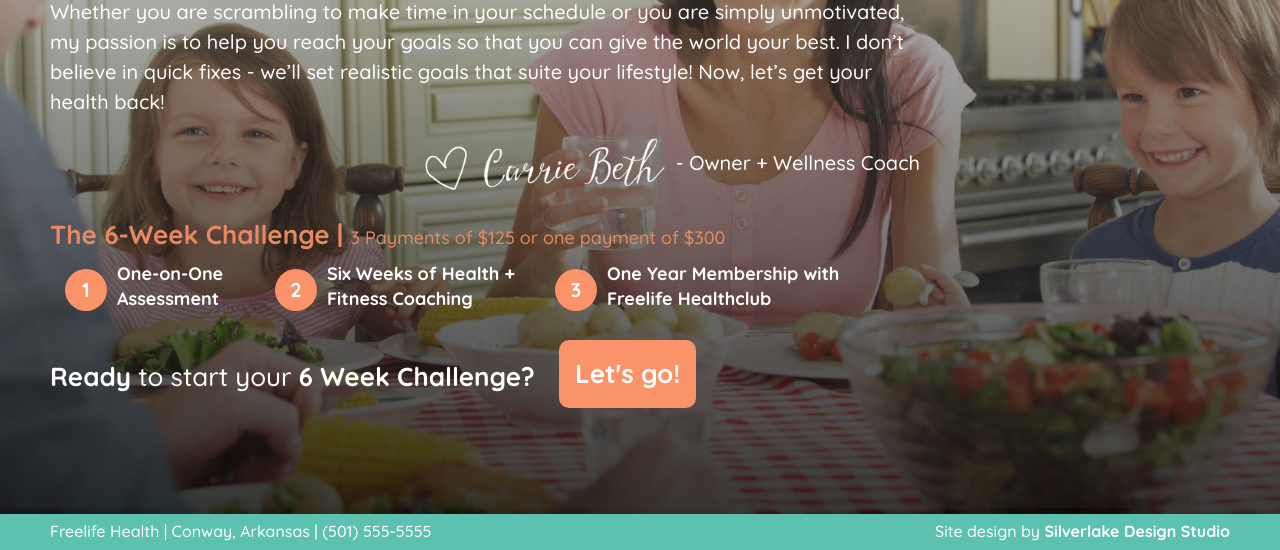
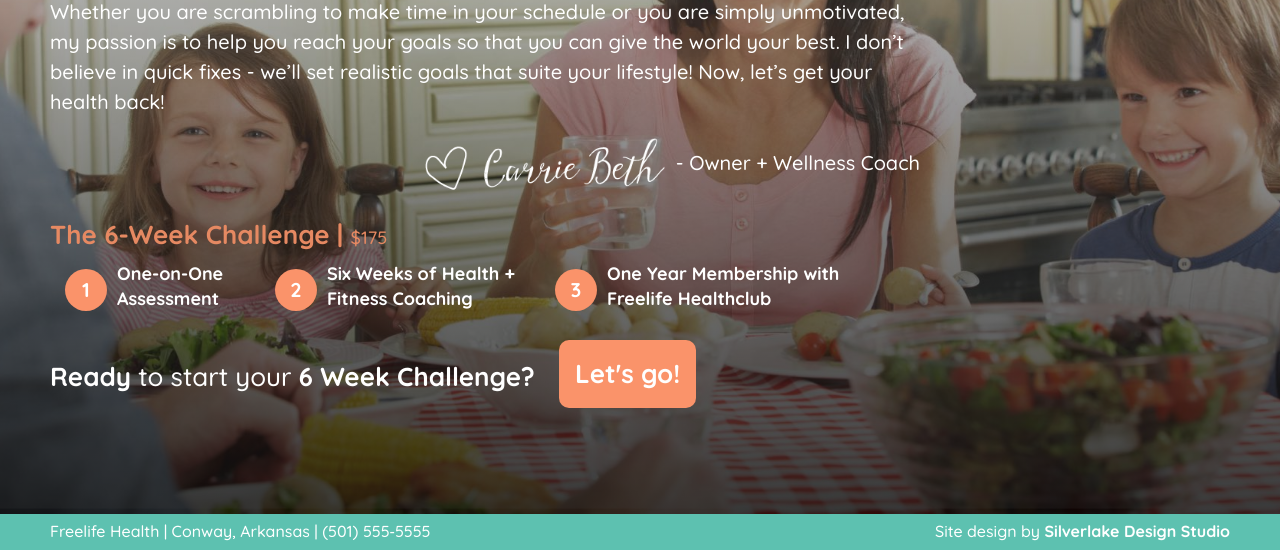
Before and after one commit to npruzaniec/freelife, a plain HTML site: page index.html in a window 1280 px wide. Shown: the part 250-800 px from the top of the page. Drawn offline with Linux system fonts and the light colour scheme; a script that the page names is missing.

Commit message:
change price in challenge section and line breaking in footer bar

```diff
--- a/index.html
+++ b/index.html
@@ -26,7 +26,7 @@
 
             <div class="row challenge">
               <div class="challenge-title">
-                <h1>The 6-Week Challenge&nbsp;| <span>3 Payments of $125 or one payment of $300</span></h1>
+                <h1>The 6-Week Challenge&nbsp;| <span>$175</span></h1>
               </div>
               <div class="large-3 medium-12 small-12 columns">
                 <div class="primary badge">1</div>
@@ -79,7 +79,7 @@
       <div class="background-overlay"></div>
     </div>
     <footer>
-      <p>Freelife Health | Conway, Arkansas | (501) 555-5555</p>
+      <p>Freelife&nbsp;Health | Conway,&nbsp;Arkansas | (501)&nbsp;555&#8209;5555</p>
       <p class="float-right">Site design by <a href="http://silverlakestudio.com" target="_blank"><b>Silverlake Design Studio</b></a></p>
     </footer>
 
```
